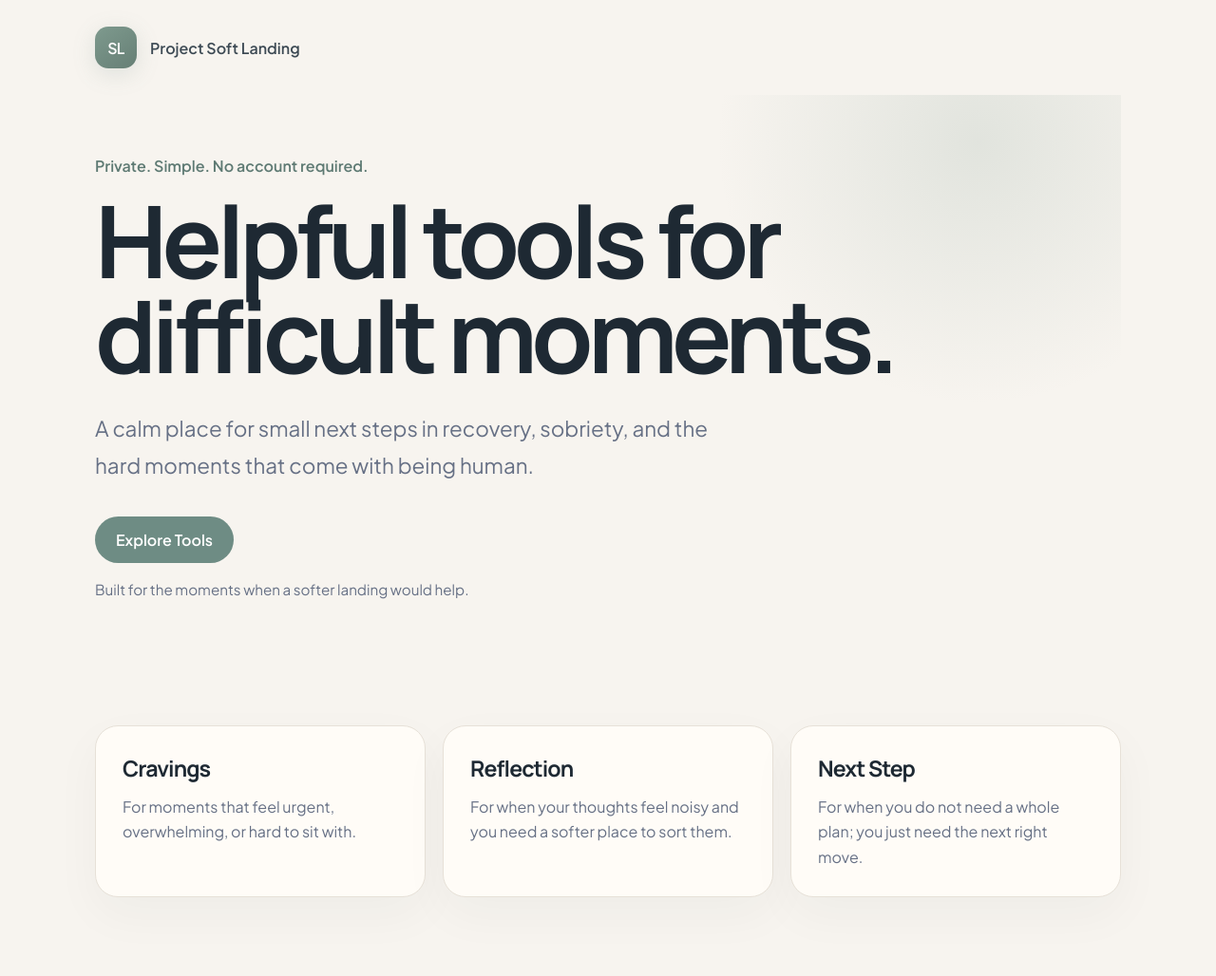
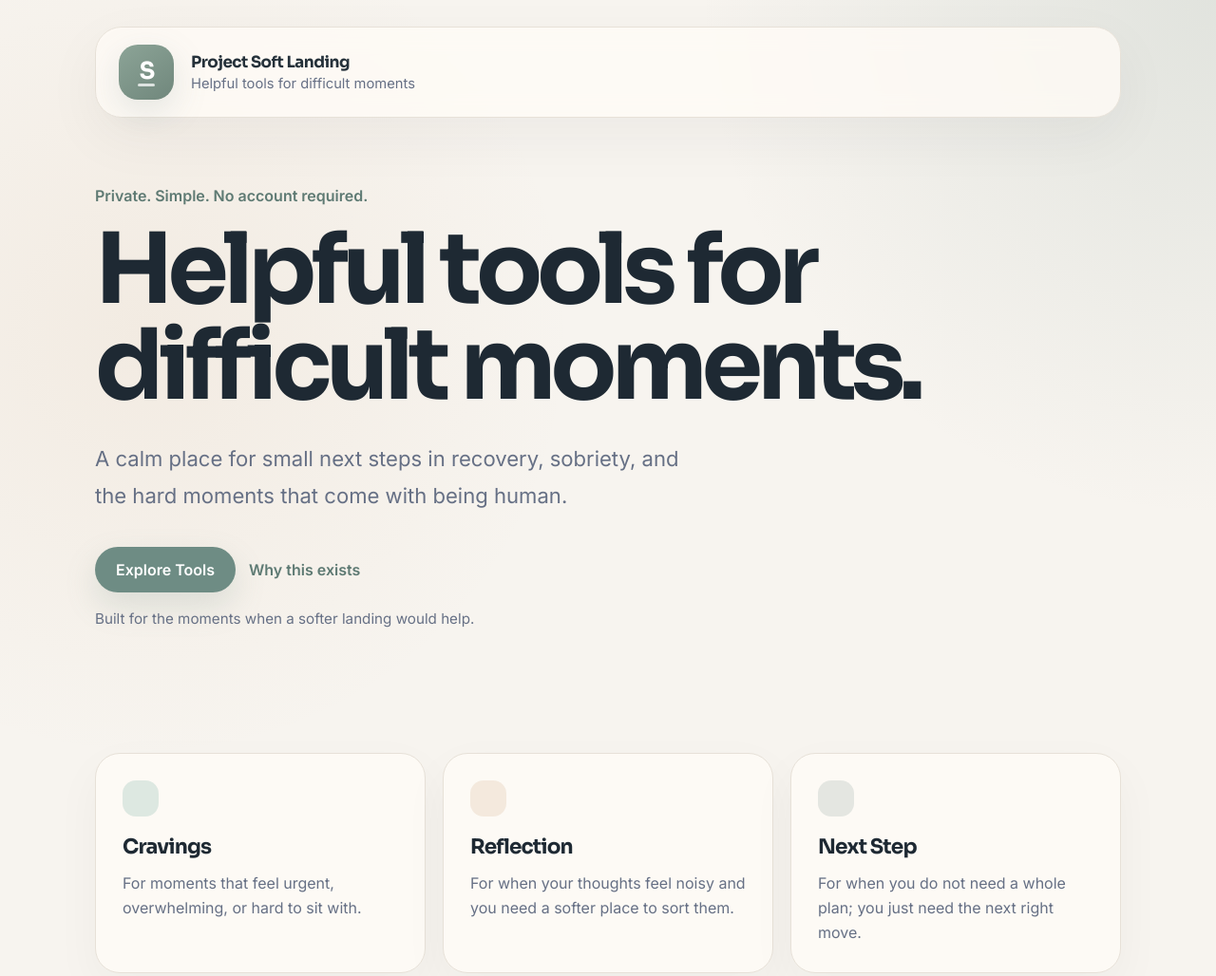
Before and after one commit to BDKFOS/project-soft-landing, a plain HTML site: page index.html in a window 1280 px wide. Shown: the top 1028 px of the page at 95% size. Drawn offline with Linux system fonts and the light colour scheme.

Commit message:
Update index.html

```diff
--- a/index.html
+++ b/index.html
@@ -9,7 +9,7 @@
 
   <link rel="preconnect" href="https://fonts.googleapis.com">
   <link rel="preconnect" href="https://fonts.gstatic.com" crossorigin>
-  <link href="https://fonts.googleapis.com/css2?family=Manrope:wght@600;700;800&family=Plus+Jakarta+Sans:wght@400;500;600&display=swap" rel="stylesheet">
+  <link href="https://fonts.googleapis.com/css2?family=Sora:wght@500;600;700&family=Inter:wght@400;500;600&display=swap" rel="stylesheet">
 
   <style>
     :root {
@@ -21,6 +21,7 @@
       --accent-soft: #DDE8E1;
       --border: #E7E1D8;
       --card: #FFFCF7;
+      --warm: #C89B6D;
     }
 
     * {
@@ -33,102 +34,134 @@
 
     body {
       margin: 0;
-      font-family: "Plus Jakarta Sans", sans-serif;
-      background: var(--bg);
+      font-family: "Inter", sans-serif;
+      background:
+        radial-gradient(circle at top right, rgba(110, 140, 132, 0.16), transparent 34rem),
+        radial-gradient(circle at 12% 22%, rgba(200, 155, 109, 0.10), transparent 28rem),
+        var(--bg);
       color: var(--text);
     }
 
     main,
-    .topbar-inner {
+    .topbar {
       width: min(1080px, calc(100% - 40px));
       margin: 0 auto;
     }
 
     .topbar {
-      padding: 28px 0;
+      padding-top: 28px;
+    }
+
+    .topbar-inner {
+      background: rgba(255, 252, 247, 0.78);
+      backdrop-filter: blur(12px);
+      border: 1px solid var(--border);
+      border-radius: 28px;
+      padding: 18px 24px;
+      box-shadow: 0 20px 60px rgba(30, 41, 51, 0.05);
     }
 
     .brand {
       display: flex;
       align-items: center;
-      gap: 14px;
+      gap: 18px;
     }
 
     .logo {
-      width: 44px;
-      height: 44px;
-      border-radius: 14px;
-      background: linear-gradient(145deg, #7E9A8E, #667F75);
+      width: 58px;
+      height: 58px;
+      border-radius: 20px;
+      background: linear-gradient(145deg, #8CA497, #70877C);
+      position: relative;
       display: flex;
       align-items: center;
       justify-content: center;
-      color: white;
-      font-weight: 800;
-      font-size: 1rem;
-      letter-spacing: -0.04em;
-      box-shadow: 0 6px 24px rgba(110, 140, 132, 0.18);
+      box-shadow: 0 12px 36px rgba(110, 140, 132, 0.18);
     }
 
-    .brand span {
-      font-size: 1rem;
+    .logo::before {
+      content: "S";
+      font-family: "Sora", sans-serif;
+      font-size: 1.55rem;
       font-weight: 700;
-      color: #3D4A54;
+      color: white;
+      position: absolute;
+      top: 12px;
+      letter-spacing: -0.08em;
+    }
+
+    .logo::after {
+      content: "";
+      position: absolute;
+      bottom: 14px;
+      width: 18px;
+      height: 3px;
+      border-radius: 20px;
+      background: rgba(255, 255, 255, 0.75);
+    }
+
+    .brand-text {
+      display: flex;
+      flex-direction: column;
+      gap: 3px;
+    }
+
+    .brand-title {
+      font-family: "Sora", sans-serif;
+      font-weight: 700;
+      font-size: 1.05rem;
+      color: #25313A;
+      letter-spacing: -0.03em;
+    }
+
+    .brand-sub {
+      font-size: 0.92rem;
+      color: var(--muted);
     }
 
     .hero {
-      min-height: 78vh;
+      min-height: 76vh;
       display: flex;
       flex-direction: column;
       justify-content: center;
       align-items: flex-start;
-      padding: 60px 0 90px;
+      padding: 72px 0 92px;
       position: relative;
-      overflow: hidden;
-    }
-
-    .hero::before {
-      content: "";
-      position: absolute;
-      top: -250px;
-      right: -150px;
-      width: 600px;
-      height: 600px;
-      background: radial-gradient(circle, rgba(126, 154, 142, 0.18), transparent 65%);
-      pointer-events: none;
     }
 
     .eyebrow {
       color: var(--accent-dark);
       font-weight: 700;
       margin-bottom: 18px;
-      position: relative;
-      z-index: 1;
     }
 
     h1,
     h2,
     h3 {
-      font-family: "Manrope", sans-serif;
+      font-family: "Sora", sans-serif;
       margin: 0;
-      letter-spacing: -0.055em;
+      letter-spacing: -0.06em;
     }
 
     h1 {
-      font-size: clamp(3.1rem, 8.5vw, 6.6rem);
-      line-height: 0.95;
-      max-width: 900px;
-      position: relative;
-      z-index: 1;
+      font-size: clamp(3rem, 8.2vw, 6.45rem);
+      line-height: 0.98;
+      max-width: 930px;
     }
 
     .hero p {
-      font-size: clamp(1.12rem, 2vw, 1.4rem);
+      font-size: clamp(1.12rem, 2vw, 1.38rem);
       line-height: 1.75;
       color: var(--muted);
       max-width: 650px;
       margin: 28px 0 34px;
-      position: relative;
-      z-index: 1;
+    }
+
+    .hero-actions {
+      display: flex;
+      align-items: center;
+      gap: 14px;
+      flex-wrap: wrap;
     }
 
     .button {
@@ -139,20 +172,23 @@
       border-radius: 999px;
       text-decoration: none;
       font-weight: 700;
-      position: relative;
-      z-index: 1;
+      box-shadow: 0 14px 34px rgba(110, 140, 132, 0.20);
     }
 
     .button:hover {
       background: var(--accent-dark);
     }
 
+    .soft-link {
+      color: var(--accent-dark);
+      font-weight: 700;
+      text-decoration: none;
+    }
+
     .note {
       margin-top: 18px;
       color: var(--muted);
       font-size: 0.95rem;
-      position: relative;
-      z-index: 1;
     }
 
     .cards {
@@ -163,15 +199,31 @@
     }
 
     .card {
-      background: var(--card);
+      background: rgba(255, 252, 247, 0.82);
       border: 1px solid var(--border);
-      border-radius: 24px;
+      border-radius: 26px;
       padding: 28px;
       box-shadow: 0 18px 50px rgba(30, 41, 51, 0.04);
     }
 
+    .card-mark {
+      width: 38px;
+      height: 38px;
+      border-radius: 14px;
+      background: var(--accent-soft);
+      margin-bottom: 18px;
+    }
+
+    .card:nth-child(2) .card-mark {
+      background: rgba(200, 155, 109, 0.18);
+    }
+
+    .card:nth-child(3) .card-mark {
+      background: rgba(110, 140, 132, 0.18);
+    }
+
     .card h3 {
-      font-size: 1.45rem;
+      font-size: 1.35rem;
       margin-bottom: 12px;
       letter-spacing: -0.04em;
     }
@@ -185,11 +237,11 @@
     .why {
       border-top: 1px solid var(--border);
       padding: 80px 0;
-      max-width: 760px;
+      max-width: 780px;
     }
 
     .why h2 {
-      font-size: clamp(2rem, 5vw, 3.7rem);
+      font-size: clamp(2rem, 5vw, 3.6rem);
       margin-bottom: 24px;
     }
 
@@ -208,27 +260,45 @@
 
     @media (max-width: 780px) {
       main,
-      .topbar-inner {
+      .topbar {
         width: min(100% - 32px, 1080px);
       }
 
       .topbar {
-        padding: 22px 0;
+        padding-top: 18px;
+      }
+
+      .topbar-inner {
+        padding: 16px;
+        border-radius: 24px;
+      }
+
+      .logo {
+        width: 50px;
+        height: 50px;
+        border-radius: 18px;
+      }
+
+      .logo::before {
+        top: 9px;
+      }
+
+      .logo::after {
+        bottom: 12px;
+      }
+
+      .brand-sub {
+        display: none;
       }
 
       .hero {
         min-height: auto;
-        padding: 70px 0 70px;
+        padding: 72px 0 70px;
       }
 
       .cards {
         grid-template-columns: 1fr;
         padding-bottom: 70px;
-      }
-
-      .logo {
-        width: 42px;
-        height: 42px;
       }
     }
   </style>
@@ -238,8 +308,11 @@
   <header class="topbar">
     <div class="topbar-inner">
       <div class="brand">
-        <div class="logo">SL</div>
-        <span>Project Soft Landing</span>
+        <div class="logo"></div>
+        <div class="brand-text">
+          <div class="brand-title">Project Soft Landing</div>
+          <div class="brand-sub">Helpful tools for difficult moments</div>
+        </div>
       </div>
     </div>
   </header>
@@ -247,36 +320,48 @@
   <main>
     <section class="hero">
       <div class="eyebrow">Private. Simple. No account required.</div>
+
       <h1>Helpful tools for difficult moments.</h1>
+
       <p>
         A calm place for small next steps in recovery, sobriety, and the hard moments that come with being human.
       </p>
-      <a class="button" href="#tools">Explore Tools</a>
+
+      <div class="hero-actions">
+        <a class="button" href="#tools">Explore Tools</a>
+        <a class="soft-link" href="#why">Why this exists</a>
+      </div>
+
       <div class="note">Built for the moments when a softer landing would help.</div>
     </section>
 
     <section class="cards" id="tools">
       <div class="card">
+        <div class="card-mark"></div>
         <h3>Cravings</h3>
         <p>For moments that feel urgent, overwhelming, or hard to sit with.</p>
       </div>
 
       <div class="card">
+        <div class="card-mark"></div>
         <h3>Reflection</h3>
         <p>For when your thoughts feel noisy and you need a softer place to sort them.</p>
       </div>
 
       <div class="card">
+        <div class="card-mark"></div>
         <h3>Next Step</h3>
         <p>For when you do not need a whole plan; you just need the next right move.</p>
       </div>
     </section>
 
-    <section class="why">
+    <section class="why" id="why">
       <h2>Why this exists</h2>
+
       <p>
         Recovery is not always shaped by dramatic turning points. Sometimes it is shaped quietly; late at night, after a hard conversation, during boredom, shame, uncertainty, or exhaustion.
       </p>
+
       <p>
         Project Soft Landing exists to create small moments of support when people need them.
       </p>
```
